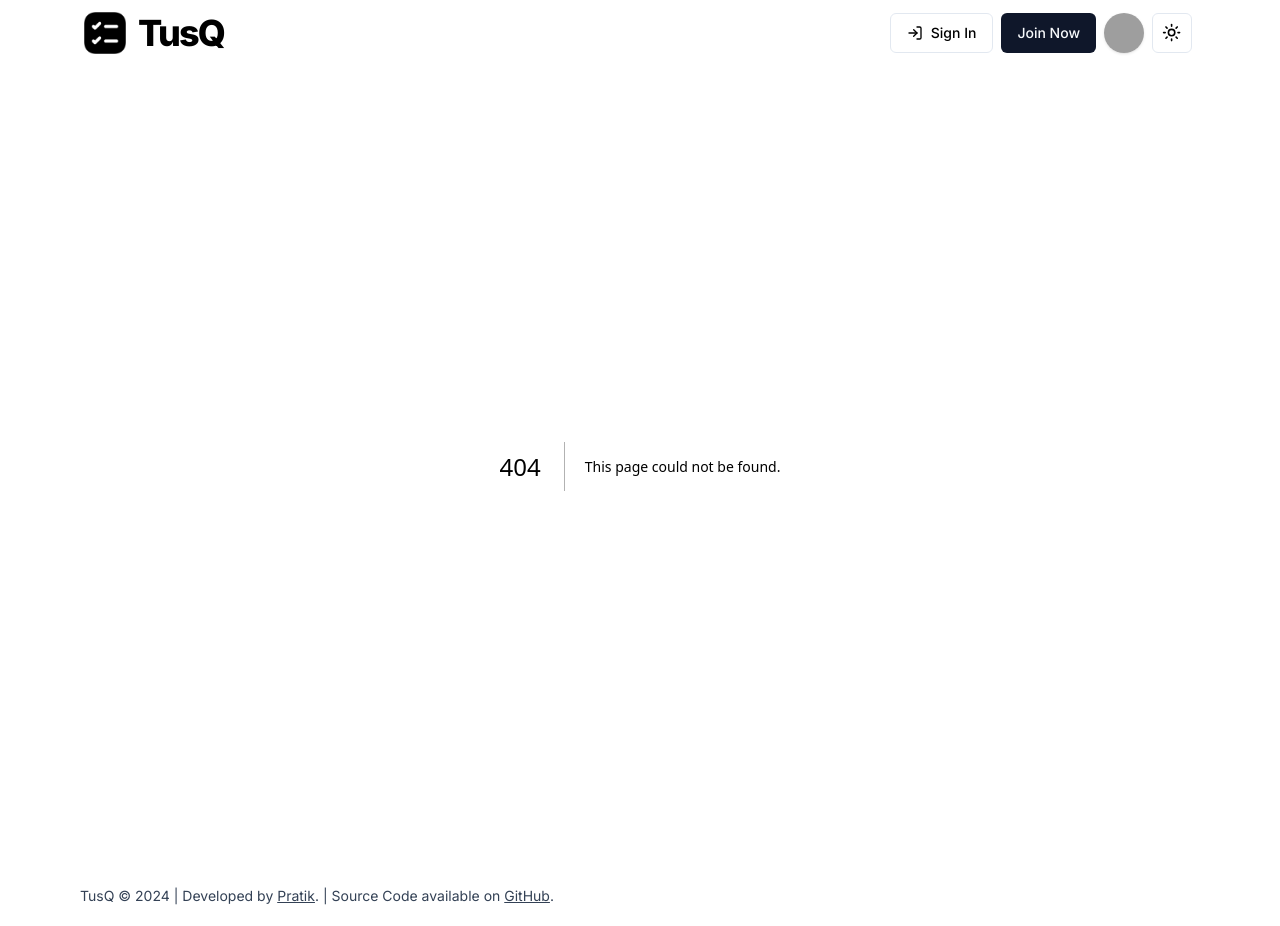
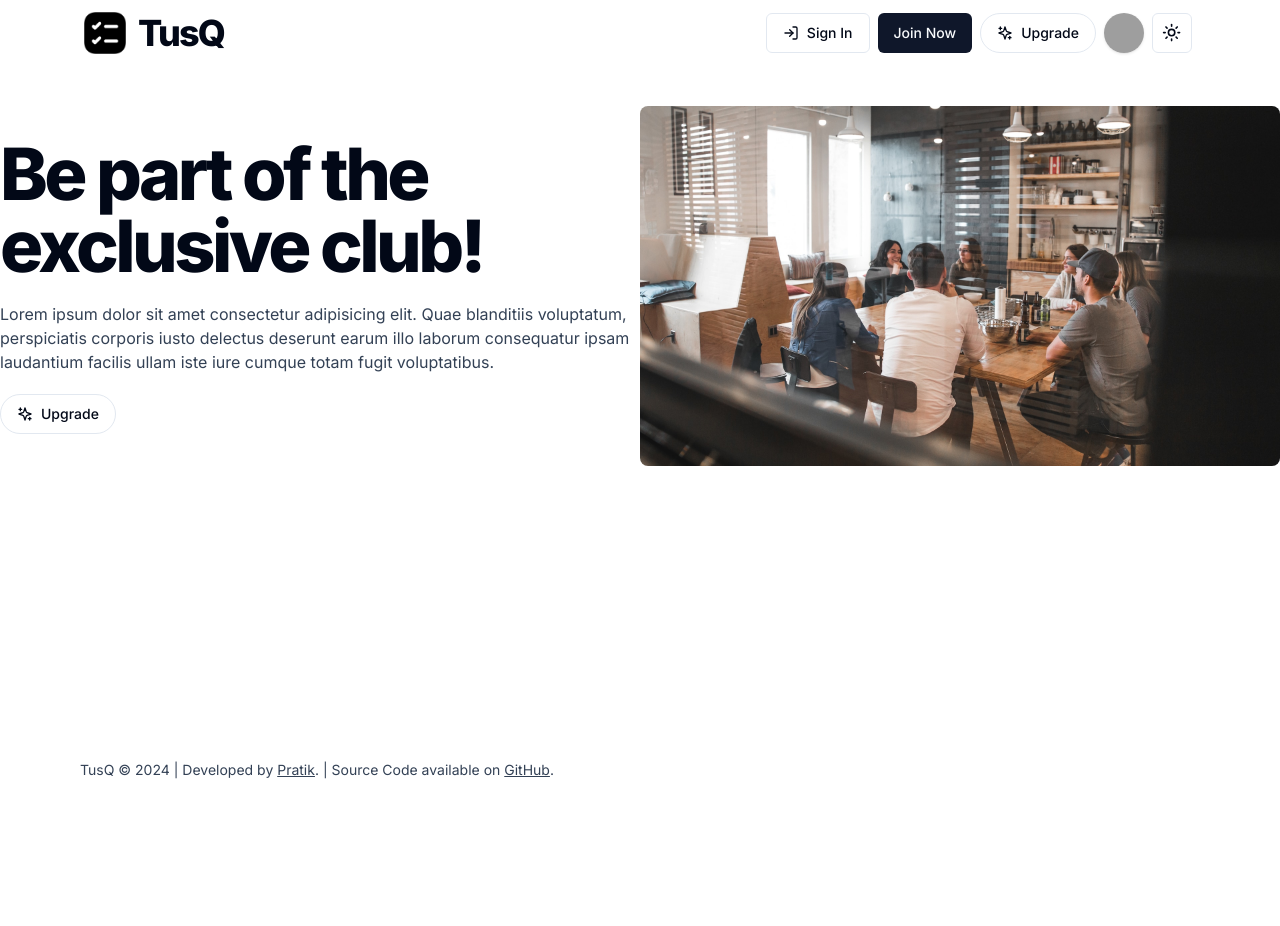
Before and after one commit to pratikstemkar/tasq, a Next.js app in the folder web/: page /upgrade in a window 1280 px wide. Before the commit this address had no page. After the commit the page ends 800 px from the top, so only its background shows below. Built offline with nearby package versions, Linux system fonts and the light colour scheme; grey boxes are pictures that could not be loaded.

Commit message:
UI Upgrade

```diff
--- /dev/null
+++ b/web/app/dashboard/page.tsx
@@ -0,0 +1,24 @@
+import { Metadata } from "next";
+
+export const metadata: Metadata = {
+    title: `${process.env.NEXT_PUBLIC_APP_NAME} | Dashboard`,
+    description: "Manage your tasks and updates from here.",
+};
+
+const Dashboard = () => {
+    return (
+        <main className="flex flex-col space-y-5 max-w-7xl justify-center mx-auto py-10 px-5 lg:px-0 ">
+            <div className="flex flex-col w-full">
+                <h1 className="text-4xl font-bold tracking-tighter">
+                    Welcome back, Pratik!
+                </h1>
+                <h2 className="text-md text-slate-600 font-medium">
+                    Manage your tasks and updates from here.
+                </h2>
+            </div>
+            <div>Cards</div>
+        </main>
+    );
+};
+
+export default Dashboard;
--- /dev/null
+++ b/web/app/settings/page.tsx
@@ -0,0 +1,13 @@
+import { Metadata } from "next";
+
+export const metadata: Metadata = {
+    title: `${process.env.NEXT_PUBLIC_APP_NAME} | Settings`,
+    description:
+        "Manage your account settings and set notification preferences.",
+};
+
+const Settings = () => {
+    return <div>Settings</div>;
+};
+
+export default Settings;
--- /dev/null
+++ b/web/app/upgrade/page.tsx
@@ -0,0 +1,46 @@
+import { Button } from "@/components/ui/button";
+import { SparklesIcon } from "lucide-react";
+import Image from "next/image";
+import { Metadata } from "next";
+
+export const metadata: Metadata = {
+    title: `${process.env.NEXT_PUBLIC_APP_NAME} | Upgrade`,
+    description: "Upgrade your account to unlock exclusive privileges.",
+};
+
+const Upgrade = () => {
+    return (
+        <main className="flex flex-col-reverse lg:flex-row max-w-7xl justify-center items-center mx-auto py-10 px-5 lg:px-0">
+            <div className="lg:w-1/2 space-y-5 mt-5 lg:mt-0">
+                <h1 className="font-extrabold text-7xl tracking-tighter">
+                    Be part of the exclusive club!
+                </h1>
+                <p className="text-md text-slate-700">
+                    Lorem ipsum dolor sit amet consectetur adipisicing elit.
+                    Quae blanditiis voluptatum, perspiciatis corporis iusto
+                    delectus deserunt earum illo laborum consequatur ipsam
+                    laudantium facilis ullam iste iure cumque totam fugit
+                    voluptatibus.
+                </p>
+                <Button
+                    variant="outline"
+                    className="rounded-full"
+                >
+                    <SparklesIcon className="mr-2 h-4 w-4" />
+                    <span>Upgrade</span>
+                </Button>
+            </div>
+            <div className="lg:w-1/2">
+                <Image
+                    src="/upgrade.jpg"
+                    width={1024}
+                    height={720}
+                    alt="upgrade"
+                    className="rounded-lg"
+                />
+            </div>
+        </main>
+    );
+};
+
+export default Upgrade;
--- a/web/components/layout/Navbar.tsx
+++ b/web/components/layout/Navbar.tsx
@@ -9,7 +9,7 @@ import {
     DropdownMenuItem,
     DropdownMenuTrigger,
 } from "@/components/ui/dropdown-menu";
-import { AlignJustifyIcon, LogIn } from "lucide-react";
+import { AlignJustifyIcon, LogIn, SparklesIcon } from "lucide-react";
 import ThemeMenu from "./ThemeMenu";
 import UserNav from "./UserNav";
 
@@ -51,6 +51,18 @@ const Navbar = () => {
                         <span>Join Now</span>
                     </Button>
                 </Link>
+                <Link
+                    href="/upgrade"
+                    className="hidden lg:inline-flex"
+                >
+                    <Button
+                        variant="outline"
+                        className="rounded-full"
+                    >
+                        <SparklesIcon className="mr-2 h-4 w-4" />
+                        <span>Upgrade</span>
+                    </Button>
+                </Link>
                 <UserNav />
                 <ThemeToggle />
                 <DropdownMenu>
--- a/web/components/layout/UserNav.tsx
+++ b/web/components/layout/UserNav.tsx
@@ -1,5 +1,12 @@
+"use client";
+
 import { Avatar, AvatarImage, AvatarFallback } from "../ui/avatar";
-import { ListPlus, LogOut, Sparkles, User } from "lucide-react";
+import {
+    LayoutDashboardIcon,
+    LogOut,
+    SettingsIcon,
+    SparklesIcon,
+} from "lucide-react";
 
 import {
     DropdownMenu,
@@ -9,8 +16,11 @@ import {
     DropdownMenuTrigger,
 } from "@/components/ui/dropdown-menu";
 import { Button } from "../ui/button";
+import { useRouter } from "next/navigation";
 
 const UserNav = () => {
+    const router = useRouter();
+
     return (
         <DropdownMenu>
             <DropdownMenuTrigger asChild>
@@ -29,17 +39,26 @@ const UserNav = () => {
             </DropdownMenuTrigger>
             <DropdownMenuContent>
                 <DropdownMenuGroup>
-                    <DropdownMenuItem className="cursor-pointer text-yellow-500 lg:hidden">
-                        <Sparkles className="mr-2 h-4 w-4" />
-                        <span>Subscribe</span>
+                    <DropdownMenuItem
+                        className="cursor-pointer"
+                        onClick={() => router.push("/upgrade")}
+                    >
+                        <SparklesIcon className="mr-2 h-4 w-4" />
+                        <span>Upgrade</span>
                     </DropdownMenuItem>
-                    <DropdownMenuItem className="cursor-pointer">
-                        <User className="mr-2 h-4 w-4" />
-                        <span>Profile</span>
+                    <DropdownMenuItem
+                        className="cursor-pointer"
+                        onClick={() => router.push("/dashboard")}
+                    >
+                        <LayoutDashboardIcon className="mr-2 h-4 w-4" />
+                        <span>Dashboard</span>
                     </DropdownMenuItem>
-                    <DropdownMenuItem className="cursor-pointer">
-                        <ListPlus className="mr-2 h-4 w-4" />
-                        <span>Watchlist</span>
+                    <DropdownMenuItem
+                        className="cursor-pointer"
+                        onClick={() => router.push("/settings")}
+                    >
+                        <SettingsIcon className="mr-2 h-4 w-4" />
+                        <span>Settings</span>
                     </DropdownMenuItem>
                     <DropdownMenuItem className="text-red-500 cursor-pointer">
                         <LogOut className="mr-2 h-4 w-4" />
```
Also changed, not shown: web/public/upgrade.jpg (added).
